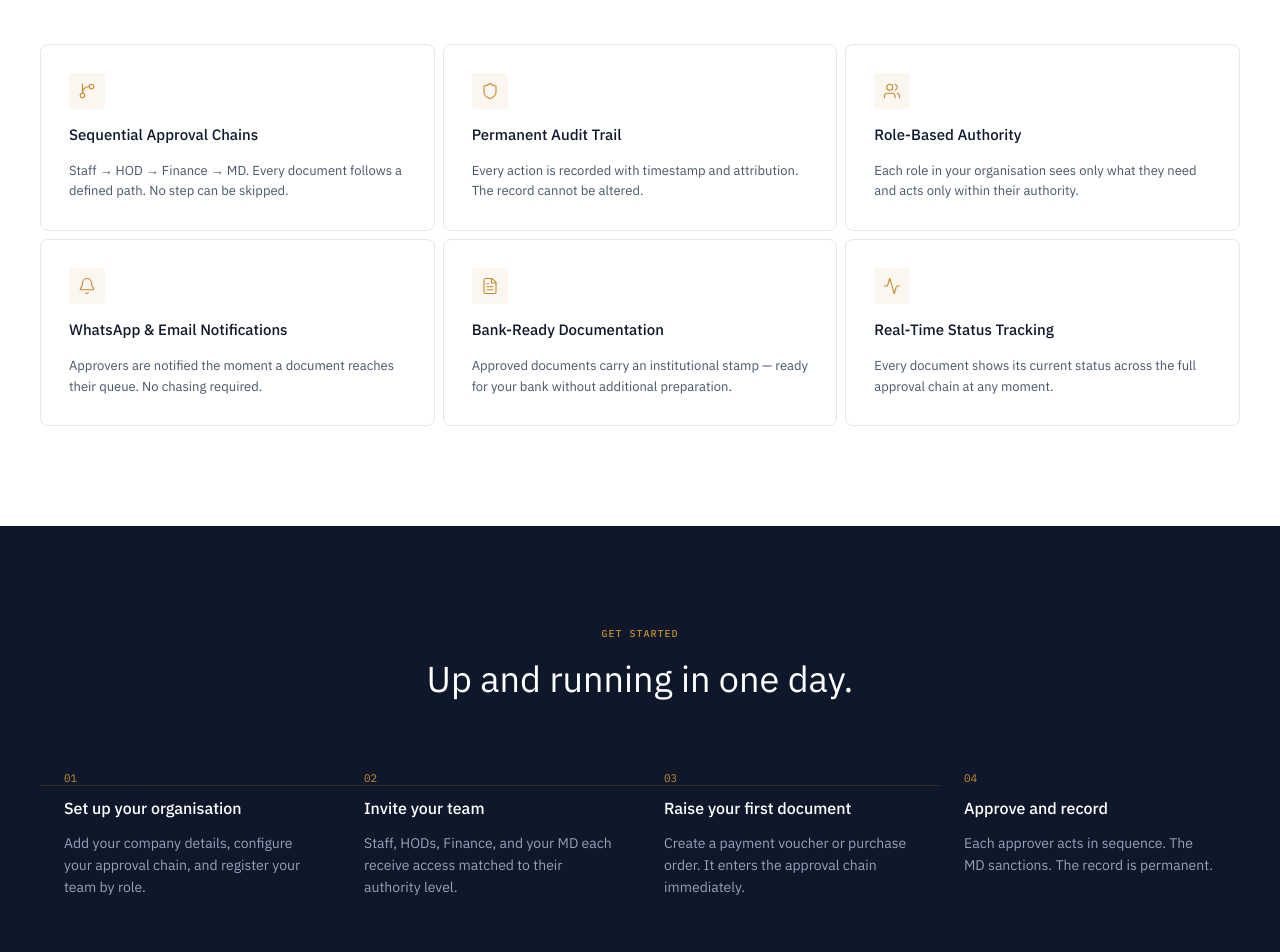
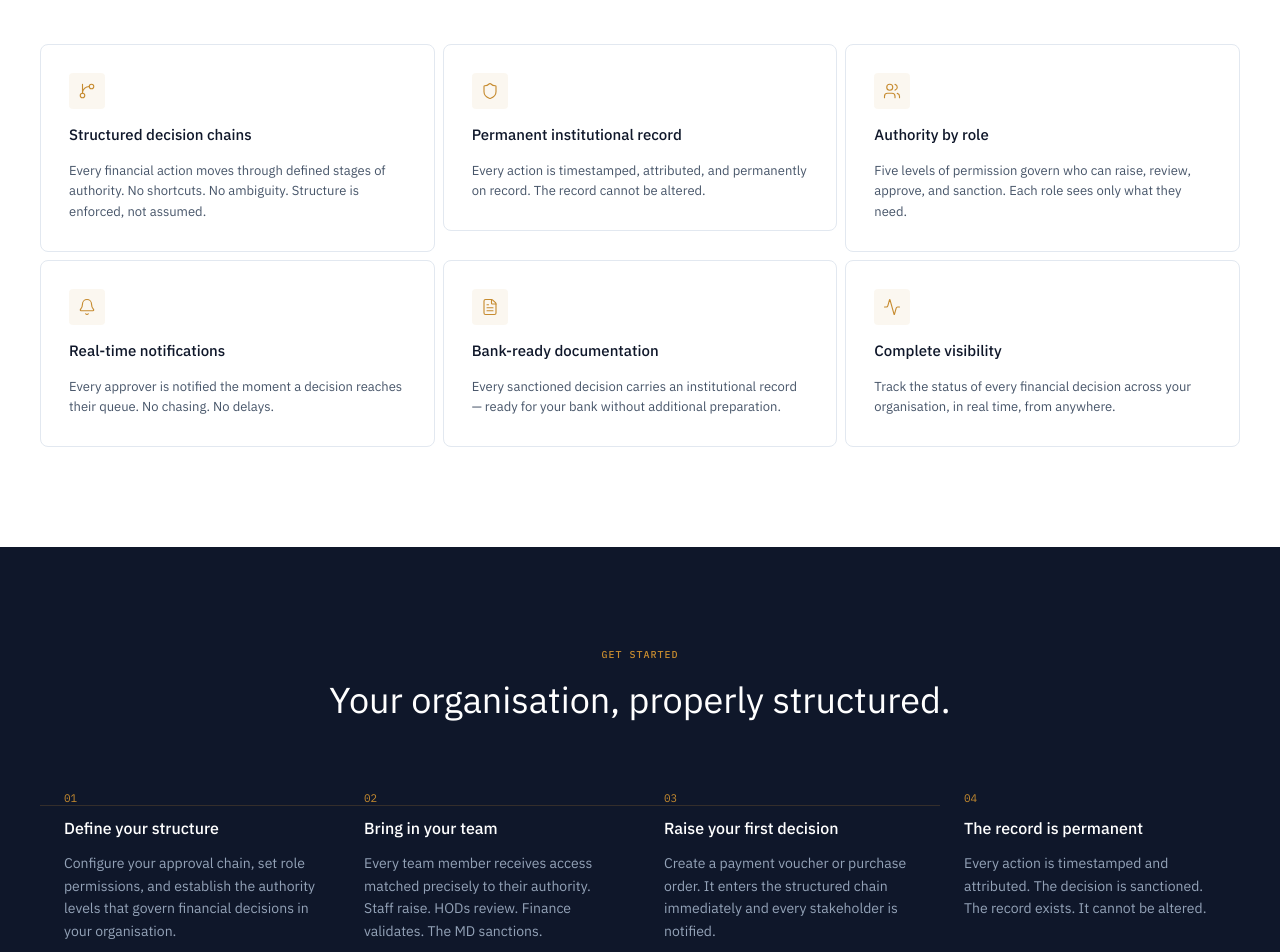
Before and after one commit to avrentishq/avrentis-site, a Next.js app: page / in a window 1280 px wide. Shown: the part 7280-8232 px from the top of the page. Built offline with nearby package versions, Linux system fonts and the light colour scheme.

Commit message:
Copy update: features, how-it-works, CTA banner — financial infrastructure positioning

```diff
--- a/src/components/sections/cta-banner.tsx
+++ b/src/components/sections/cta-banner.tsx
@@ -35,7 +35,7 @@ export function CtaBanner() {
             margin: 0,
           }}
         >
-          Your money should move on your terms.
+          Give your organisation the structure it runs on.
         </motion.h2>
         <motion.p
           {...stagger(1)}
@@ -49,8 +49,7 @@ export function CtaBanner() {
             maxWidth: "480px",
           }}
         >
-          Give your organisation the approval infrastructure it needs. Structured
-          decisions. Permanent records. Total command.
+          Every financial decision, structured. Every action, permanently on record. Total authority — properly organised.
         </motion.p>
         <motion.div {...stagger(2)}>
           <Button variant="primary" size="lg" href="/contact">
--- a/src/components/sections/features-grid.tsx
+++ b/src/components/sections/features-grid.tsx
@@ -8,33 +8,33 @@ import { fadeUp, stagger } from "@/lib/animations";
 const FEATURES = [
   {
     icon: GitBranch,
-    title: "Sequential Approval Chains",
-    description: "Staff → HOD → Finance → MD. Every document follows a defined path. No step can be skipped.",
+    title: "Structured decision chains",
+    description: "Every financial action moves through defined stages of authority. No shortcuts. No ambiguity. Structure is enforced, not assumed.",
   },
   {
     icon: Shield,
-    title: "Permanent Audit Trail",
-    description: "Every action is recorded with timestamp and attribution. The record cannot be altered.",
+    title: "Permanent institutional record",
+    description: "Every action is timestamped, attributed, and permanently on record. The record cannot be altered.",
   },
   {
     icon: Users,
-    title: "Role-Based Authority",
-    description: "Each role in your organisation sees only what they need and acts only within their authority.",
+    title: "Authority by role",
+    description: "Five levels of permission govern who can raise, review, approve, and sanction. Each role sees only what they need.",
   },
   {
     icon: Bell,
-    title: "WhatsApp & Email Notifications",
-    description: "Approvers are notified the moment a document reaches their queue. No chasing required.",
+    title: "Real-time notifications",
+    description: "Every approver is notified the moment a decision reaches their queue. No chasing. No delays.",
   },
   {
     icon: FileText,
-    title: "Bank-Ready Documentation",
-    description: "Approved documents carry an institutional stamp — ready for your bank without additional preparation.",
+    title: "Bank-ready documentation",
+    description: "Every sanctioned decision carries an institutional record — ready for your bank without additional preparation.",
   },
   {
     icon: Activity,
-    title: "Real-Time Status Tracking",
-    description: "Every document shows its current status across the full approval chain at any moment.",
+    title: "Complete visibility",
+    description: "Track the status of every financial decision across your organisation, in real time, from anywhere.",
   },
 ];
 
@@ -69,7 +69,7 @@ export function FeaturesGrid() {
               margin: 0,
             }}
           >
-            Everything your approval chain needs.
+            Everything your organisation needs.
           </motion.h2>
         </div>
 
--- a/src/components/sections/how-it-works.tsx
+++ b/src/components/sections/how-it-works.tsx
@@ -6,23 +6,23 @@ import { fadeUp, stagger } from "@/lib/animations";
 const STEPS = [
   {
     number: "01",
-    title: "Set up your organisation",
-    description: "Add your company details, configure your approval chain, and register your team by role.",
+    title: "Define your structure",
+    description: "Configure your approval chain, set role permissions, and establish the authority levels that govern financial decisions in your organisation.",
   },
   {
     number: "02",
-    title: "Invite your team",
-    description: "Staff, HODs, Finance, and your MD each receive access matched to their authority level.",
+    title: "Bring in your team",
+    description: "Every team member receives access matched precisely to their authority. Staff raise. HODs review. Finance validates. The MD sanctions.",
   },
   {
     number: "03",
-    title: "Raise your first document",
-    description: "Create a payment voucher or purchase order. It enters the approval chain immediately.",
+    title: "Raise your first decision",
+    description: "Create a payment voucher or purchase order. It enters the structured chain immediately and every stakeholder is notified.",
   },
   {
     number: "04",
-    title: "Approve and record",
-    description: "Each approver acts in sequence. The MD sanctions. The record is permanent.",
+    title: "The record is permanent",
+    description: "Every action is timestamped and attributed. The decision is sanctioned. The record exists. It cannot be altered.",
   },
 ];
 
@@ -57,7 +57,7 @@ export function HowItWorks() {
               margin: 0,
             }}
           >
-            Up and running in one day.
+            Your organisation, properly structured.
           </motion.h2>
         </div>
 
```
